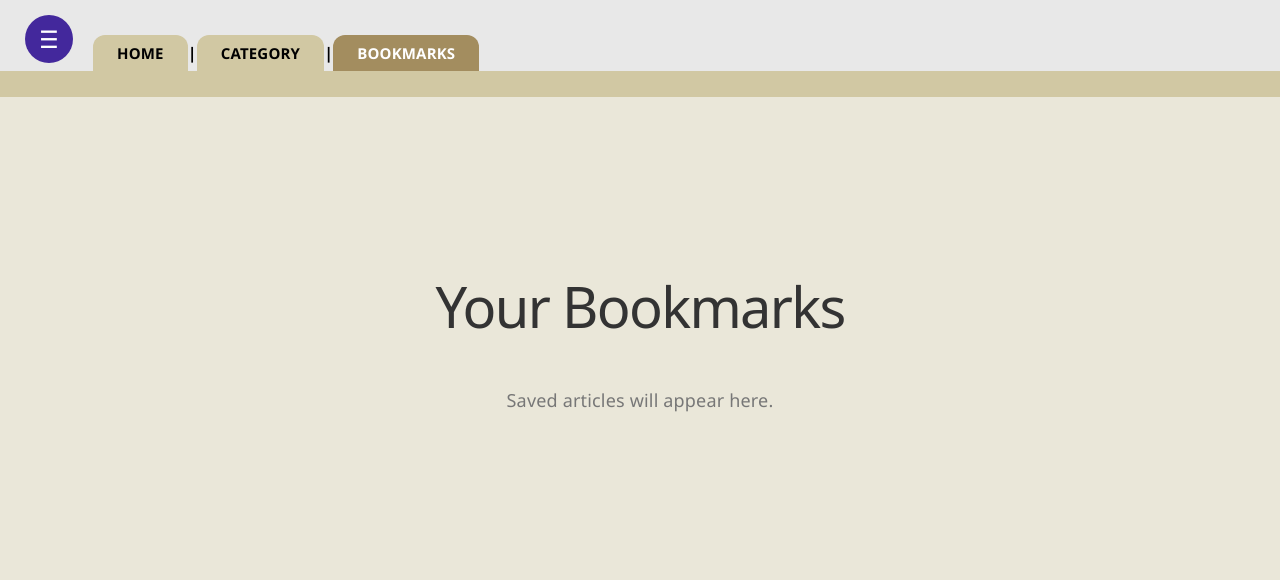
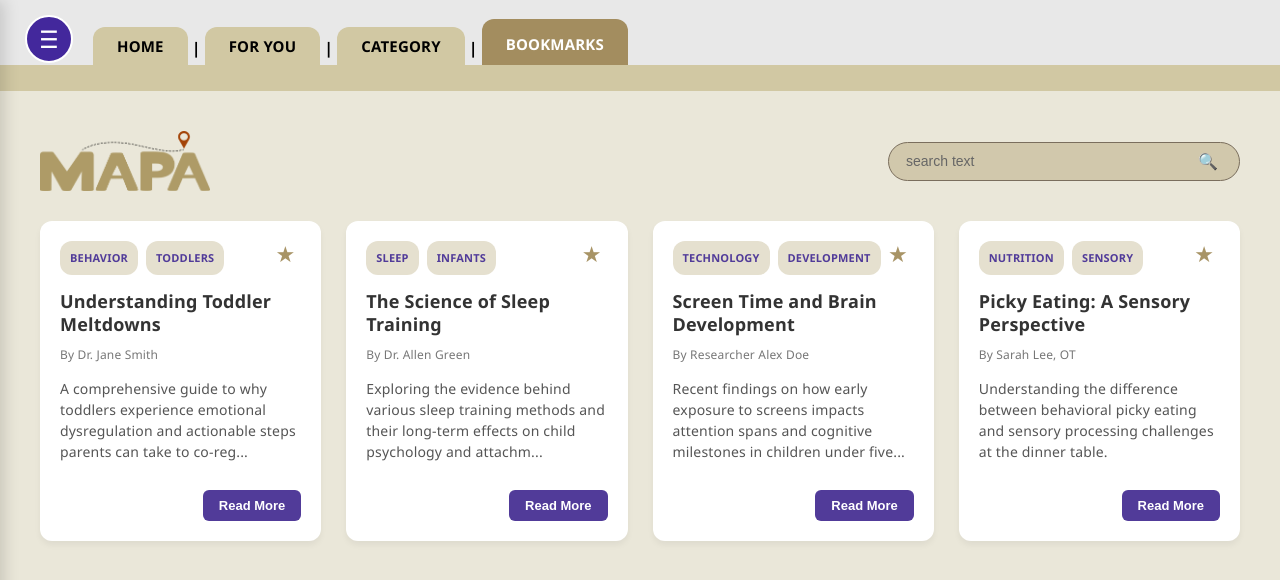
Before and after one commit to Diggeh/mapa-project, a React (Vite) app in the folder client/: page /bookmarks in a window 1280 px wide. Shown: the top 580 px of the page. Built offline with nearby package versions, Linux system fonts and the light colour scheme.

Commit message:
feat: Implement core UI components and pages for application navigation and content display.

```diff
--- a/client/src/components/ArticleCard.jsx
+++ b/client/src/components/ArticleCard.jsx
@@ -2,7 +2,7 @@ import React from "react";
 import { useNavigate } from "react-router-dom";
 import "./ArticleCard.css";
 
-const ArticleCard = ({ article }) => {
+const ArticleCard = ({ article, isBookmarked }) => {
   const navigate = useNavigate();
 
   const handleCardClick = () => {
@@ -29,10 +29,10 @@ const ArticleCard = ({ article }) => {
           className="bookmark-btn"
           onClick={(e) => {
             e.stopPropagation();
-            console.log("Bookmarked!");
+            console.log("Bookmarked status toggled!");
           }}
         >
-          ☆
+          {isBookmarked ? "★" : "☆"}
         </button>
       </div>
 
--- a/client/src/components/NavBar.css
+++ b/client/src/components/NavBar.css
@@ -8,6 +8,11 @@
   gap: 20px;
   /* This creates that thick beige bar running across the bottom of the screen */
   border-bottom: 26px solid #d1c8a3;
+
+  /* Pin the navbar to the top */
+  position: sticky;
+  top: 0;
+  z-index: 1000;
 }
 
 .hamburger-menu {
@@ -21,13 +26,24 @@
   align-items: center;
   font-size: 24px;
   cursor: pointer;
-  margin-bottom: 8px; /* Keeps the circle vertically centered next to the tabs */
+  margin-bottom: 2px; /* Keeps the circle vertically centered next to the taller active tab */
+
+  /* Matches the visual style from the reference image */
+  border: 2px solid #ffffff;
+  box-sizing: border-box;
+
+  /* Animates the hamburger menu perfectly to slide across the screen with the side menu panel */
+  z-index: 1200;
+  transition: transform 0.3s ease, background-color 0.2s;
+}
+
+.hamburger-menu.open {
+  transform: translateX(231px); /* Slides the icon so it rests exactly halfway inside the 280px wide panel */
 }
 
 .nav-tabs {
   display: flex;
-  align-items: center;
-  /* Spacing between tabs and separators */
+  align-items: flex-end;
 }
 
 /* Update your existing .tab class to include these two lines */
@@ -36,13 +52,14 @@
   border: none;
   font-weight: 645;
   color: #000000;
-  padding: 5px 24px;
+  padding: 6px 24px;
   cursor: pointer;
   border-radius: 12px 12px 0 0;
   font-size: 15px;
   transition:
-    background-color 0.2s ease,
-    color 0.2s ease;
+    background-color 0.3s ease,
+    color 0.3s ease,
+    padding 0.3s cubic-bezier(0.175, 0.885, 0.32, 1.275); /* Snappy pop-up animation */
 
   /* Add these two lines to prevent default link styling! */
   text-decoration: none;
@@ -51,8 +68,9 @@
 
 /* Active state for the tab we are currently on */
 .tab.active {
-  background-color: #a38d5f; /* Darker tan color */
+  background-color: #a38d5f; /* Darker tan color, reverted as requested */
   color: #ffffff; /* White text */
+  padding: 12px 24px 8px; /* Taller padding to make it pop up since flex-end aligns to bottom */
 }
 
 /* Optional hover effect for inactive tabs */
@@ -65,6 +83,8 @@
   color: #000000;
   font-weight: 600;
   font-size: 16px;
+  margin: 0 4px; /* Small precise margin to fix gaps */
+  margin-bottom: 4px; /* Line up correctly with inactive tabs */
 
   user-select: none; /* Prevents users from accidentally highlighting the line */
 }
--- a/client/src/components/NavBar.jsx
+++ b/client/src/components/NavBar.jsx
@@ -1,22 +1,38 @@
-import React from "react";
-import { NavLink } from "react-router-dom"; // 1. Import NavLink from react-router-dom
+import React, { useState } from "react";
+import { NavLink } from "react-router-dom";
+import SideMenu from "./SideMenu";
 import "./NavBar.css";
 
 const NavBar = () => {
+  const [isMenuOpen, setIsMenuOpen] = useState(false);
+
   return (
+    <>
+      <SideMenu isOpen={isMenuOpen} onClose={() => setIsMenuOpen(false)} />
+
       <header className="navbar">
-      <div className="hamburger-menu">
+        <div
+          className={`hamburger-menu ${isMenuOpen ? 'open' : ''}`}
+          onClick={() => setIsMenuOpen(!isMenuOpen)}
+        >
           <span className="hamburger-icon">☰</span>
         </div>
 
         <nav className="nav-tabs">
-        {/* 2. Replace <button> with <NavLink> */}
-        {/* The className takes a function that checks if this specific link is active */}
           <NavLink
             to="/"
             className={({ isActive }) => (isActive ? "tab active" : "tab")}
           >
             HOME
+          </NavLink>
+
+          <span className="separator">|</span>
+
+          <NavLink
+            to="/for-you"
+            className={({ isActive }) => (isActive ? "tab active" : "tab")}
+          >
+            FOR YOU
           </NavLink>
 
           <span className="separator">|</span>
@@ -38,6 +54,7 @@ const NavBar = () => {
           </NavLink>
         </nav>
       </header>
+    </>
   );
 };
 
--- /dev/null
+++ b/client/src/components/SideMenu.css
@@ -0,0 +1,126 @@
+/* SideMenu.css */
+
+.side-menu-overlay {
+  position: fixed;
+  top: 0;
+  left: 0;
+  width: 100vw;
+  height: 100vh;
+  background-color: rgba(0, 0, 0, 0.4);
+  opacity: 0;
+  visibility: hidden;
+  transition: opacity 0.3s ease, visibility 0.3s ease;
+  z-index: 1050; /* Above navbar but below panel */
+}
+
+.side-menu-overlay.open {
+  opacity: 1;
+  visibility: visible;
+}
+
+.side-menu-panel {
+  position: fixed;
+  top: 0;
+  left: 0;
+  width: 280px; /* Panel width */
+  height: 100vh;
+  background-color: #f7f7f7; /* Matching light grey/white background */
+  z-index: 1100;
+  transform: translateX(-100%);
+  transition: transform 0.3s ease;
+  display: flex;
+  flex-direction: column;
+  box-shadow: 4px 0 15px rgba(0,0,0,0.15); /* Stronger shadow to pop out from background */
+}
+
+.side-menu-panel.open {
+  transform: translateX(0);
+}
+
+.side-menu-header {
+  padding: 25px 20px 15px; /* Padded top for nice alignment */
+}
+
+.side-menu-logo {
+  height: 30px;
+  object-fit: contain;
+}
+
+.side-menu-content {
+  flex: 1;
+  padding: 0 10px;
+}
+
+.side-menu-section-title {
+  color: #777;
+  font-size: 13px;
+  margin: 20px 10px 10px;
+  font-weight: 600;
+}
+
+.side-menu-links {
+  list-style: none;
+  padding: 0;
+  margin: 0;
+}
+
+.side-menu-link {
+  padding: 10px 15px;
+  margin: 5px 0;
+  border-radius: 8px;
+  color: #333;
+  font-size: 15px;
+  cursor: pointer;
+  transition: background-color 0.2s;
+}
+
+.side-menu-link:hover {
+  background-color: #e2e2e2;
+}
+
+.side-menu-link.active {
+  background-color: #d1cae1; /* The purple background for active item */
+  color: #333;
+}
+
+.side-menu-footer {
+  padding: 20px 15px;
+  display: flex;
+  align-items: center;
+  gap: 12px;
+  border-top: 1px solid #ddd;
+}
+
+.user-avatar-placeholder {
+  width: 26px;
+  height: 26px;
+  background-color: #333;
+  color: white;
+  border-radius: 50%;
+  display: flex;
+  justify-content: center;
+  align-items: center;
+  font-size: 12px;
+  font-weight: bold;
+}
+
+.user-email {
+  font-size: 14px;
+  color: #333;
+  flex: 1;
+  white-space: nowrap;
+  overflow: hidden;
+  text-overflow: ellipsis;
+}
+
+.logout-btn {
+  background: none;
+  border: none;
+  cursor: pointer;
+  color: #555;
+  transition: color 0.2s;
+}
+
+.logout-btn:hover {
+  color: #111;
+}
--- /dev/null
+++ b/client/src/components/SideMenu.jsx
@@ -0,0 +1,47 @@
+import React from "react";
+import "./SideMenu.css";
+import mapaLogoOcean from "../assets/Mapa-logo-ocean.png";
+
+const SideMenu = ({ isOpen, onClose }) => {
+  return (
+    <>
+      <div
+        className={`side-menu-overlay ${isOpen ? "open" : ""}`}
+        onClick={onClose}
+      />
+
+      <div className={`side-menu-panel ${isOpen ? "open" : ""}`}>
+        <div className="side-menu-header">
+          {/* Logo with ocean color variant */}
+          <img src={mapaLogoOcean} alt="MAPA Logo" className="side-menu-logo" />
+        </div>
+
+        <div className="side-menu-content">
+          <h4 className="side-menu-section-title">Settings</h4>
+
+          <ul className="side-menu-links">
+            <li className="side-menu-link active">
+              Your account
+            </li>
+            <li className="side-menu-link">
+              Notifications
+            </li>
+            <li className="side-menu-link">
+              Settings
+            </li>
+          </ul>
+        </div>
+
+        <div className="side-menu-footer">
+          <div className="user-avatar-placeholder">F</div>
+          <span className="user-email">placeholder@gmail.com</span>
+          <button className="logout-btn" aria-label="Log Out">
+            <span style={{ fontSize: "20px" }}>⎘</span>
+          </button>
+        </div>
+      </div>
+    </>
+  );
+};
+
+export default SideMenu;
--- /dev/null
+++ b/client/src/pages/BookmarkPage.css
@@ -0,0 +1,95 @@
+/* BookmarkPage.css */
+
+/* Main Layout */
+.bookmarks-page-content {
+  display: flex;
+  flex-direction: column;
+  width: 100%;
+  max-width: 1200px;
+  margin: 0 auto;
+  padding: 40px 20px;
+  gap: 30px;
+}
+
+/* Header */
+.bookmarks-header {
+  display: flex;
+  justify-content: space-between;
+  align-items: center;
+  width: 100%;
+}
+
+.bookmarks-logo {
+  height: 60px;
+  object-fit: contain;
+}
+
+/* Search Bar */
+.bookmarks-search-container {
+  display: flex;
+  align-items: center;
+  background-color: #d1c8ac; /* Earthy dark beige to match reference */
+  border: 1px solid #7a6e5d; /* Dark outline */
+  border-radius: 25px; /* Pill shape */
+  padding: 8px 15px;
+  width: 320px;
+}
+
+.bookmarks-search-input {
+  background: transparent;
+  border: none;
+  outline: none;
+  font-size: 14px;
+  flex: 1;
+  color: #333;
+}
+
+.bookmarks-search-input::placeholder {
+  color: #666;
+}
+
+.bookmarks-search-icon {
+  font-size: 16px;
+  color: #555;
+  background: none;
+  border: none;
+  cursor: pointer;
+  display: flex;
+  align-items: center;
+  justify-content: center;
+}
+
+/* Grid Layout Matches LandingPage */
+.bookmarks-grid {
+  display: grid;
+  grid-template-columns: repeat(4, 1fr);
+  gap: 25px;
+  width: 100%;
+}
+
+
+
+
+/* Responsiveness */
+@media (max-width: 1024px) {
+  .bookmarks-grid {
+    grid-template-columns: repeat(4, 1fr);
+  }
+}
+
+@media (max-width: 768px) {
+  .bookmarks-grid {
+    grid-template-columns: repeat(2, 1fr);
+  }
+
+  .bookmarks-header {
+    flex-direction: column;
+    gap: 20px;
+  }
+}
+
+@media (max-width: 480px) {
+  .bookmarks-grid {
+    grid-template-columns: 1fr;
+  }
+}
--- a/client/src/pages/BookmarkPage.jsx
+++ b/client/src/pages/BookmarkPage.jsx
@@ -1,18 +1,72 @@
 import React from "react";
 import NavBar from "../components/navBar";
-import "./LandingPage.css";
+import ArticleCard from "../components/ArticleCard";
+import mapaLogoSand from "../assets/Mapa-logo-sand.png";
+import "./BookmarkPage.css";
+
+const mockDatabaseResponse = [
+  {
+    _id: "1",
+    title: "Understanding Toddler Meltdowns",
+    authors: ["Dr. Jane Smith"],
+    category: ["Behavior", "Toddlers"],
+    summary:
+      "A comprehensive guide to why toddlers experience emotional dysregulation and actionable steps parents can take to co-regulate.",
+  },
+  {
+    _id: "2",
+    title: "The Science of Sleep Training",
+    authors: ["Dr. Allen Green"],
+    category: ["Sleep", "Infants"],
+    summary:
+      "Exploring the evidence behind various sleep training methods and their long-term effects on child psychology and attachment.",
+  },
+  {
+    _id: "3",
+    title: "Screen Time and Brain Development",
+    authors: ["Researcher Alex Doe"],
+    category: ["Technology", "Development"],
+    summary:
+      "Recent findings on how early exposure to screens impacts attention spans and cognitive milestones in children under five.",
+  },
+  {
+    _id: "4",
+    title: "Picky Eating: A Sensory Perspective",
+    authors: ["Sarah Lee, OT"],
+    category: ["Nutrition", "Sensory"],
+    summary:
+      "Understanding the difference between behavioral picky eating and sensory processing challenges at the dinner table.",
+  },
+];
 
 const BookmarksPage = () => {
   return (
     <div className="landing-container">
       <NavBar />
 
-      <main
-        className="main-content"
-        style={{ minHeight: "50vh", justifyContent: "center" }}
-      >
-        <h1 style={{ color: "#333" }}>Your Bookmarks</h1>
-        <p style={{ color: "#777" }}>Saved articles will appear here.</p>
+      <main className="bookmarks-page-content">
+        <header className="bookmarks-header">
+          <img src={mapaLogoSand} alt="MAPA Logo" className="bookmarks-logo" />
+
+          <div className="bookmarks-search-container">
+            <input
+              type="text"
+              className="bookmarks-search-input"
+              placeholder="search text"
+            />
+            <button className="bookmarks-search-icon">🔍</button>
+          </div>
+        </header>
+
+        <section className="bookmarks-grid">
+          {mockDatabaseResponse.map((articleData) => (
+            <ArticleCard
+              key={articleData._id}
+              article={articleData}
+              isBookmarked={true}
+            />
+          ))}
+        </section>
       </main>
     </div>
   );
```
Also changed, not shown: client/src/components/CategoryCard.css (added, +7 -0 lines), client/src/components/CategoryCard.jsx (added, +12 -0 lines), client/src/pages/CategoryPage.css (added, +27 -0 lines), client/src/pages/CategoryPage.jsx (+12 -12 lines), client/src/assets/Mapa-logo-ocean.png (added), client/src/assets/Mapa-logo-sand.png (added). Lines whose indentation alone changed are shown as unchanged.
